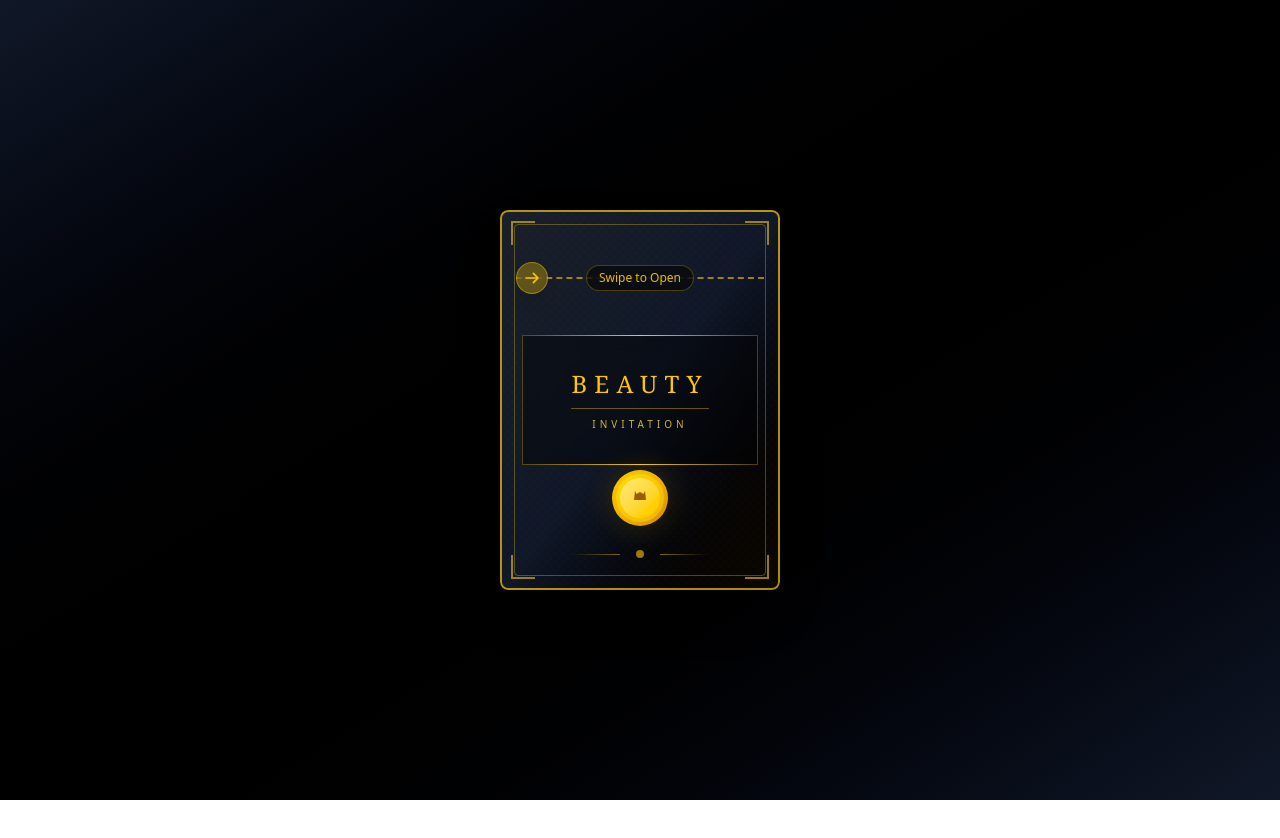
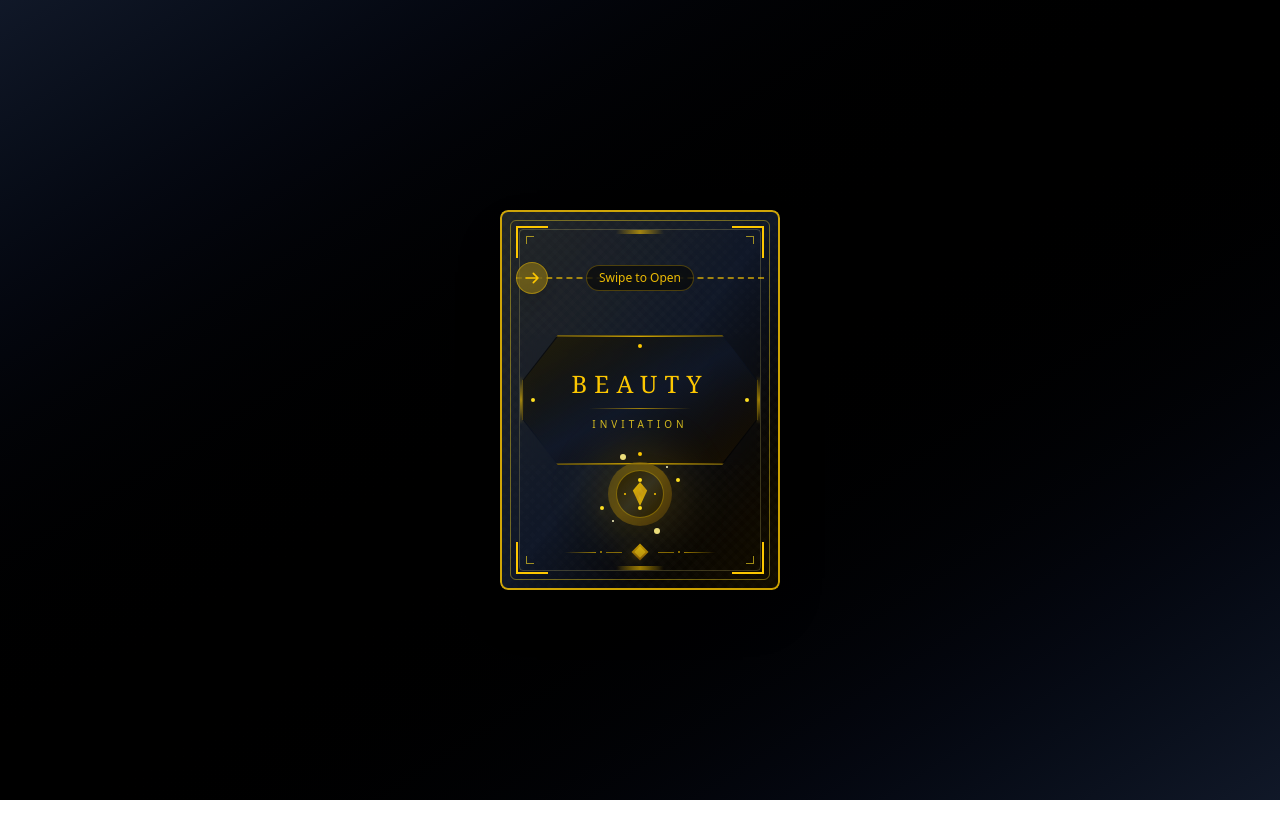
Before and after one commit to k-dochq/klosed, a Next.js app: page /invite in a window 1280 px wide. Shown: the top 838 px of the page. Built offline with nearby package versions, Linux system fonts and the light colour scheme.

Commit message:
feat: 초대장 애니메이션 디자인 개선 및 화려한 요소 추가

```diff
--- a/app/invite/page.tsx
+++ b/app/invite/page.tsx
@@ -136,82 +136,181 @@ const EnvelopeAnimation = () => {
         >
           {/* 봉투 몸체 */}
           <div className='absolute inset-0 overflow-hidden rounded-lg shadow-2xl'>
-            {/* 그라데이션 배경 */}
+            {/* 메인 배경 그라데이션 */}
             <div className='absolute inset-0 bg-gradient-to-br from-slate-900 via-gray-900 to-black' />
 
-            {/* 텍스처 오버레이 */}
+            {/* 고급스러운 무늬 패턴 */}
             <div
-              className='absolute inset-0 opacity-20'
+              className='absolute inset-0 opacity-15'
               style={{
                 backgroundImage: `
-                  repeating-linear-gradient(45deg, transparent, transparent 3px, rgba(255,255,255,0.03) 3px, rgba(255,255,255,0.03) 6px),
-                  repeating-linear-gradient(-45deg, transparent, transparent 3px, rgba(255,255,255,0.03) 3px, rgba(255,255,255,0.03) 6px)
+                  repeating-linear-gradient(45deg, transparent, transparent 4px, rgba(255,255,255,0.05) 4px, rgba(255,255,255,0.05) 8px),
+                  repeating-linear-gradient(-45deg, transparent, transparent 4px, rgba(255,255,255,0.05) 4px, rgba(255,255,255,0.05) 8px),
+                  radial-gradient(circle at 25% 25%, rgba(255,215,0,0.1) 0%, transparent 50%),
+                  radial-gradient(circle at 75% 75%, rgba(255,215,0,0.08) 0%, transparent 50%)
                 `,
               }}
             />
 
-            {/* 외부 골드 테두리 */}
-            <div className='absolute inset-0 rounded-lg border-2 border-yellow-400/70 bg-gradient-to-br from-yellow-400/5 via-transparent to-yellow-600/5'>
-              {/* 내부 테두리 */}
-              <div className='absolute inset-3 rounded-sm border border-yellow-300/30'>
-                {/* 모서리 장식 */}
-                <div className='absolute -top-1 -left-1 h-6 w-6 border-t-2 border-l-2 border-yellow-400/60' />
-                <div className='absolute -top-1 -right-1 h-6 w-6 border-t-2 border-r-2 border-yellow-400/60' />
-                <div className='absolute -bottom-1 -left-1 h-6 w-6 border-b-2 border-l-2 border-yellow-400/60' />
-                <div className='absolute -right-1 -bottom-1 h-6 w-6 border-r-2 border-b-2 border-yellow-400/60' />
+            {/* 다이아몬드 패턴 텍스처 */}
+            <div
+              className='absolute inset-0 opacity-8'
+              style={{
+                backgroundImage: `
+                  radial-gradient(circle at 20% 30%, rgba(255,255,255,0.1) 1px, transparent 1px),
+                  radial-gradient(circle at 80% 70%, rgba(255,255,255,0.1) 1px, transparent 1px),
+                  linear-gradient(45deg, transparent 45%, rgba(255,215,0,0.02) 50%, transparent 55%)
+                `,
+                backgroundSize: '40px 40px, 35px 35px, 20px 20px',
+              }}
+            />
+
+            {/* 화려한 멀티레이어 골드 테두리 */}
+            <div className='absolute inset-0 rounded-lg border-2 border-yellow-400/80 bg-gradient-to-br from-yellow-400/8 via-transparent to-yellow-600/8'>
+              {/* 두 번째 테두리 */}
+              <div className='absolute inset-2 rounded-md border border-yellow-300/40'>
+                {/* 세 번째 테두리 */}
+                <div className='absolute inset-2 rounded-sm border border-yellow-200/20'>
+                  {/* 정교한 모서리 장식 */}
+                  <div className='absolute -top-1 -left-1 h-8 w-8 border-t-2 border-l-2 border-yellow-400'>
+                    <div className='absolute top-2 left-2 h-2 w-2 border-t border-l border-yellow-300/60' />
+                  </div>
+                  <div className='absolute -top-1 -right-1 h-8 w-8 border-t-2 border-r-2 border-yellow-400'>
+                    <div className='absolute top-2 right-2 h-2 w-2 border-t border-r border-yellow-300/60' />
+                  </div>
+                  <div className='absolute -bottom-1 -left-1 h-8 w-8 border-b-2 border-l-2 border-yellow-400'>
+                    <div className='absolute bottom-2 left-2 h-2 w-2 border-b border-l border-yellow-300/60' />
+                  </div>
+                  <div className='absolute -right-1 -bottom-1 h-8 w-8 border-r-2 border-b-2 border-yellow-400'>
+                    <div className='absolute right-2 bottom-2 h-2 w-2 border-r border-b border-yellow-300/60' />
+                  </div>
+
+                  {/* 중앙 테두리 장식 라인 */}
+                  <div className='absolute top-0 left-1/2 h-1 w-12 -translate-x-1/2 bg-gradient-to-r from-transparent via-yellow-400/60 to-transparent' />
+                  <div className='absolute bottom-0 left-1/2 h-1 w-12 -translate-x-1/2 bg-gradient-to-r from-transparent via-yellow-400/60 to-transparent' />
+                  <div className='absolute top-1/2 left-0 h-12 w-1 -translate-y-1/2 bg-gradient-to-b from-transparent via-yellow-400/60 to-transparent' />
+                  <div className='absolute top-1/2 right-0 h-12 w-1 -translate-y-1/2 bg-gradient-to-b from-transparent via-yellow-400/60 to-transparent' />
+                </div>
               </div>
             </div>
 
-            {/* 중앙 장식 패턴 */}
+            {/* 화려한 중앙 다이아몬드 장식 */}
             <div className='absolute inset-0 flex items-center justify-center'>
               <div className='relative'>
-                {/* 배경 원형 장식 */}
-                <div className='bg-gradient-radial absolute -inset-8 rounded-full from-yellow-400/10 via-transparent to-transparent' />
+                {/* 다중 광원 배경 효과 */}
+                <div className='bg-gradient-radial absolute -inset-12 rounded-full from-yellow-400/15 via-amber-400/8 to-transparent' />
+                <div className='bg-gradient-radial absolute -inset-8 rounded-full from-yellow-300/10 via-transparent to-transparent' />
 
-                {/* Beauty 텍스트 박스 */}
-                <div className='relative border border-yellow-400/30 bg-black/40 px-10 py-6 backdrop-blur-sm sm:px-12 sm:py-8'>
-                  <div className='absolute inset-x-0 -top-px h-px bg-gradient-to-r from-transparent via-yellow-400 to-transparent' />
-                  <div className='absolute inset-x-0 -bottom-px h-px bg-gradient-to-r from-transparent via-yellow-400 to-transparent' />
+                {/* 메인 다이아몬드 컨테이너 */}
+                <div
+                  className='relative border border-yellow-400/40 bg-gradient-to-br from-black/60 via-gray-900/80 to-black/60 px-10 py-6 backdrop-blur-sm sm:px-12 sm:py-8'
+                  style={{
+                    clipPath:
+                      'polygon(15% 0%, 85% 0%, 100% 35%, 100% 65%, 85% 100%, 15% 100%, 0% 65%, 0% 35%)',
+                  }}
+                >
+                  {/* 다이아몬드 모양 글로우 효과 */}
+                  <div
+                    className='absolute inset-0 bg-gradient-to-br from-yellow-400/10 via-transparent to-yellow-600/10'
+                    style={{
+                      clipPath:
+                        'polygon(15% 0%, 85% 0%, 100% 35%, 100% 65%, 85% 100%, 15% 100%, 0% 65%, 0% 35%)',
+                    }}
+                  />
 
+                  {/* 상단/하단 다이아몬드 라인 */}
+                  <div className='absolute inset-x-0 top-0 h-px bg-gradient-to-r from-transparent via-yellow-400/80 to-transparent' />
+                  <div className='absolute inset-x-0 bottom-0 h-px bg-gradient-to-r from-transparent via-yellow-400/80 to-transparent' />
+
+                  {/* 중앙 텍스트 */}
+                  <div className='relative z-10'>
                     <h2 className='mb-2 text-center font-serif text-xl tracking-[0.25em] text-yellow-400 sm:text-2xl sm:tracking-[0.3em]'>
                       BEAUTY
                     </h2>
-                  <div className='my-2 h-px w-full bg-yellow-400/40' />
+                    <div className='mx-auto my-2 h-px w-3/4 bg-gradient-to-r from-transparent via-yellow-400/60 to-transparent' />
                     <p className='text-center text-[9px] tracking-[0.35em] text-yellow-300/80 sm:text-[10px] sm:tracking-[0.4em]'>
                       INVITATION
                     </p>
                   </div>
+
+                  {/* 모서리 보석 효과 */}
+                  <div className='absolute top-2 left-1/2 h-1 w-1 -translate-x-1/2 rounded-full bg-yellow-400 shadow-lg shadow-yellow-400/50' />
+                  <div className='absolute bottom-2 left-1/2 h-1 w-1 -translate-x-1/2 rounded-full bg-yellow-400 shadow-lg shadow-yellow-400/50' />
+                  <div className='absolute top-1/2 left-2 h-1 w-1 -translate-y-1/2 rounded-full bg-yellow-300 shadow-lg shadow-yellow-300/50' />
+                  <div className='absolute top-1/2 right-2 h-1 w-1 -translate-y-1/2 rounded-full bg-yellow-300 shadow-lg shadow-yellow-300/50' />
+                </div>
               </div>
             </div>
 
-            {/* 하단 장식 */}
+            {/* 화려한 하단 장식 */}
             <div className='absolute right-0 bottom-8 left-0'>
-              <div className='flex items-center justify-center space-x-4'>
-                <div className='h-px w-12 bg-gradient-to-r from-transparent to-yellow-400/50' />
-                <div className='h-2 w-2 rounded-full bg-yellow-400/60' />
-                <div className='h-px w-12 bg-gradient-to-l from-transparent to-yellow-400/50' />
+              <div className='flex items-center justify-center space-x-3'>
+                {/* 왼쪽 장식 라인 */}
+                <div className='flex items-center space-x-1'>
+                  <div className='h-px w-8 bg-gradient-to-r from-transparent to-yellow-400/60' />
+                  <div className='h-0.5 w-0.5 rounded-full bg-yellow-400/70' />
+                  <div className='h-px w-4 bg-yellow-400/50' />
+                </div>
+
+                {/* 중앙 다이아몬드 */}
+                <div className='relative'>
+                  <div className='h-3 w-3 rotate-45 bg-gradient-to-br from-yellow-400/80 to-yellow-600/60 shadow-lg shadow-yellow-400/40' />
+                  <div className='absolute inset-0.5 rotate-45 bg-yellow-300/40' />
+                </div>
+
+                {/* 오른쪽 장식 라인 */}
+                <div className='flex items-center space-x-1'>
+                  <div className='h-px w-4 bg-yellow-400/50' />
+                  <div className='h-0.5 w-0.5 rounded-full bg-yellow-400/70' />
+                  <div className='h-px w-8 bg-gradient-to-l from-transparent to-yellow-400/60' />
+                </div>
               </div>
             </div>
 
-            {/* 왕관 씰 */}
+            {/* 프리미엄 다이아몬드 씰 */}
             <div className='absolute bottom-16 left-1/2 -translate-x-1/2'>
               <div className='relative'>
-                <div className='flex h-14 w-14 items-center justify-center rounded-full bg-gradient-to-br from-yellow-400 via-yellow-500 to-yellow-600 shadow-xl'>
-                  <div className='flex h-12 w-12 items-center justify-center rounded-full bg-gradient-to-br from-yellow-300 to-yellow-500'>
-                    <div className='flex h-10 w-10 items-center justify-center rounded-full bg-gradient-to-br from-yellow-200 to-yellow-400'>
-                      {/* 왕관 아이콘 */}
-                      <svg
-                        className='h-5 w-5 text-yellow-800'
-                        fill='currentColor'
-                        viewBox='0 0 20 20'
+                {/* 메인 다이아몬드 씰 */}
+                <div className='flex h-16 w-16 items-center justify-center rounded-full bg-gradient-to-br from-yellow-400/20 via-yellow-500/30 to-yellow-600/20 shadow-2xl backdrop-blur-sm'>
+                  <div className='flex h-12 w-12 items-center justify-center rounded-full border border-yellow-400/40 bg-gradient-to-br from-black/60 via-gray-900/80 to-black/60'>
+                    {/* 다이아몬드 아이콘 */}
+                    <div className='relative'>
+                      <div
+                        className='h-6 w-6'
+                        style={{
+                          clipPath: 'polygon(50% 0%, 80% 35%, 50% 100%, 20% 35%)',
+                          background:
+                            'linear-gradient(135deg, rgba(255,215,0,0.9) 0%, rgba(255,193,7,0.7) 50%, rgba(255,215,0,0.9) 100%)',
+                        }}
                       >
-                        <path d='M5 3l1.5 3L10 4l3.5 2L15 3l1 9H4l1-9z' />
-                      </svg>
+                        {/* 다이아몬드 내부 반사 */}
+                        <div
+                          className='absolute inset-1'
+                          style={{
+                            clipPath: 'polygon(50% 10%, 70% 40%, 50% 90%, 30% 40%)',
+                            background:
+                              'linear-gradient(45deg, rgba(255,255,255,0.3) 0%, transparent 50%, rgba(255,255,255,0.2) 100%)',
+                          }}
+                        />
+                      </div>
+
+                      {/* 다이아몬드 주변 작은 보석들 */}
+                      <div className='absolute -top-1 left-1/2 h-1 w-1 -translate-x-1/2 rounded-full bg-yellow-300 shadow-sm' />
+                      <div className='absolute -bottom-1 left-1/2 h-1 w-1 -translate-x-1/2 rounded-full bg-yellow-300 shadow-sm' />
+                      <div className='absolute top-1/2 -left-1 h-0.5 w-0.5 -translate-y-1/2 rounded-full bg-yellow-400' />
+                      <div className='absolute top-1/2 -right-1 h-0.5 w-0.5 -translate-y-1/2 rounded-full bg-yellow-400' />
                     </div>
                   </div>
                 </div>
-                {/* 씰 광채 효과 */}
-                <div className='absolute inset-0 animate-pulse rounded-full bg-yellow-400/20 blur-lg' />
+
+                {/* 화려한 주변 반짝임 효과 */}
+                <div className='absolute -inset-3 rounded-full bg-yellow-400/15 blur-xl' />
+                <div className='absolute -top-2 left-3 h-1.5 w-1.5 animate-pulse rounded-full bg-yellow-200 shadow-lg shadow-yellow-200/50' />
+                <div className='absolute top-4 -right-2 h-1 w-1 rounded-full bg-yellow-300 shadow-md shadow-yellow-300/40' />
+                <div className='absolute right-3 -bottom-2 h-1.5 w-1.5 animate-pulse rounded-full bg-yellow-200 shadow-lg shadow-yellow-200/50' />
+                <div className='absolute bottom-4 -left-2 h-1 w-1 rounded-full bg-yellow-300 shadow-md shadow-yellow-300/40' />
+                <div className='absolute top-1 right-1 h-0.5 w-0.5 rounded-full bg-yellow-100' />
+                <div className='absolute bottom-1 left-1 h-0.5 w-0.5 rounded-full bg-yellow-100' />
               </div>
             </div>
 
@@ -280,21 +379,62 @@ const EnvelopeAnimation = () => {
             pointerEvents: isOpen ? 'auto' : 'none', // 편지가 열렸을 때만 클릭 가능
           }}
         >
-          <div className='relative rounded-md bg-gradient-to-b from-white via-[#fffef9] to-white shadow-2xl'>
-            {/* 편지 테두리 장식 */}
-            <div className='absolute inset-0 rounded-md border-2 border-yellow-400/20'>
-              <div className='absolute inset-1 rounded-sm border border-yellow-300/10' />
+          <div className='relative rounded-lg bg-gradient-to-b from-white via-[#fffef9] to-[#fff8e7] shadow-2xl'>
+            {/* 화려한 편지 테두리 장식 */}
+            <div className='absolute inset-0 rounded-lg border-2 border-yellow-400/30'>
+              <div className='absolute inset-1 rounded-md border border-yellow-300/20'>
+                <div className='absolute inset-1 rounded-sm border border-yellow-200/15' />
               </div>
+            </div>
+
+            {/* 편지 모서리 장식 */}
+            <div className='absolute top-2 left-2 h-4 w-4 border-t-2 border-l-2 border-yellow-400/40' />
+            <div className='absolute top-2 right-2 h-4 w-4 border-t-2 border-r-2 border-yellow-400/40' />
+            <div className='absolute bottom-2 left-2 h-4 w-4 border-b-2 border-l-2 border-yellow-400/40' />
+            <div className='absolute right-2 bottom-2 h-4 w-4 border-r-2 border-b-2 border-yellow-400/40' />
+
+            {/* 편지 배경 패턴 */}
+            <div
+              className='absolute inset-0 rounded-lg opacity-5'
+              style={{
+                backgroundImage: `
+                  radial-gradient(circle at 25% 25%, rgba(255,215,0,0.3) 0%, transparent 25%),
+                  radial-gradient(circle at 75% 75%, rgba(255,215,0,0.2) 0%, transparent 25%),
+                  linear-gradient(45deg, transparent 49%, rgba(255,215,0,0.1) 50%, transparent 51%)
+                `,
+                backgroundSize: '60px 60px, 80px 80px, 30px 30px',
+              }}
+            />
 
             {/* 편지 내용 */}
             <div className='relative p-6 sm:p-8 md:p-12'>
-              {/* 상단 장식 */}
+              {/* 화려한 상단 장식 */}
               <div className='mb-6 text-center sm:mb-8'>
-                <div className='mx-auto mb-4 h-px w-16 bg-gradient-to-r from-transparent via-yellow-400/60 to-transparent sm:mb-6 sm:w-24' />
+                {/* 상단 장식 라인 */}
+                <div className='mx-auto mb-4 flex items-center justify-center space-x-2 sm:mb-6'>
+                  <div className='h-px w-6 bg-gradient-to-r from-transparent to-yellow-400/60 sm:w-8' />
+                  <div className='h-1 w-1 rotate-45 bg-yellow-400/80' />
+                  <div className='h-px w-8 bg-yellow-400/60 sm:w-12' />
+                  <div className='h-1 w-1 rotate-45 bg-yellow-400/80' />
+                  <div className='h-px w-6 bg-gradient-to-l from-transparent to-yellow-400/60 sm:w-8' />
+                </div>
+
                 <h1 className='mb-3 font-serif text-xl tracking-wide text-gray-800 sm:mb-4 sm:text-2xl md:text-3xl'>
+                  <span className='relative'>
                     Exclusive Beauty Journey
+                    {/* 텍스트 하이라이트 효과 */}
+                    <div className='absolute inset-x-0 bottom-0 h-0.5 bg-gradient-to-r from-transparent via-yellow-400/30 to-transparent' />
+                  </span>
                 </h1>
-                <div className='mx-auto h-px w-16 bg-gradient-to-r from-transparent via-yellow-400/60 to-transparent sm:w-24' />
+
+                {/* 하단 장식 라인 */}
+                <div className='mx-auto flex items-center justify-center space-x-2'>
+                  <div className='h-px w-6 bg-gradient-to-r from-transparent to-yellow-400/60 sm:w-8' />
+                  <div className='h-1 w-1 rotate-45 bg-yellow-400/80' />
+                  <div className='h-px w-8 bg-yellow-400/60 sm:w-12' />
+                  <div className='h-1 w-1 rotate-45 bg-yellow-400/80' />
+                  <div className='h-px w-6 bg-gradient-to-l from-transparent to-yellow-400/60 sm:w-8' />
+                </div>
               </div>
 
               {/* 본문 */}
```
Lines whose indentation alone changed are shown as unchanged.
